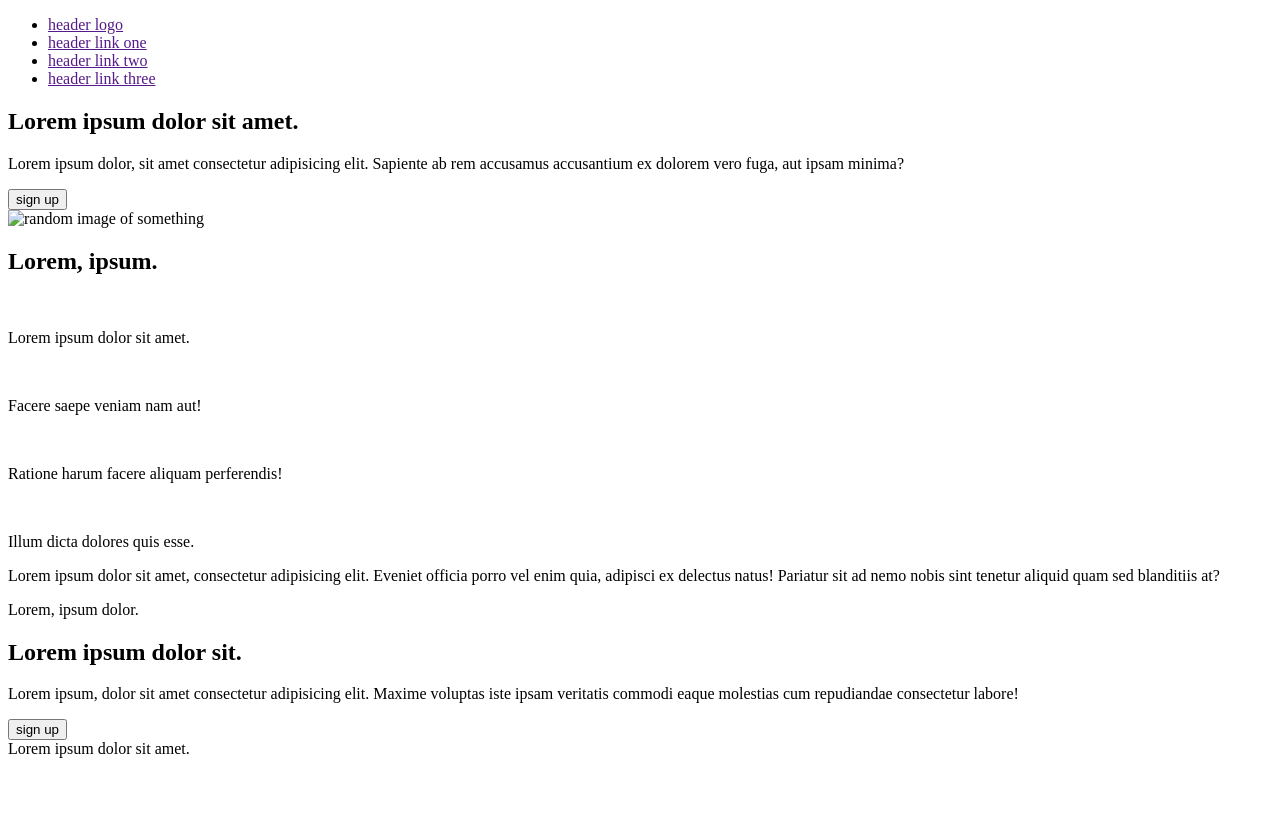
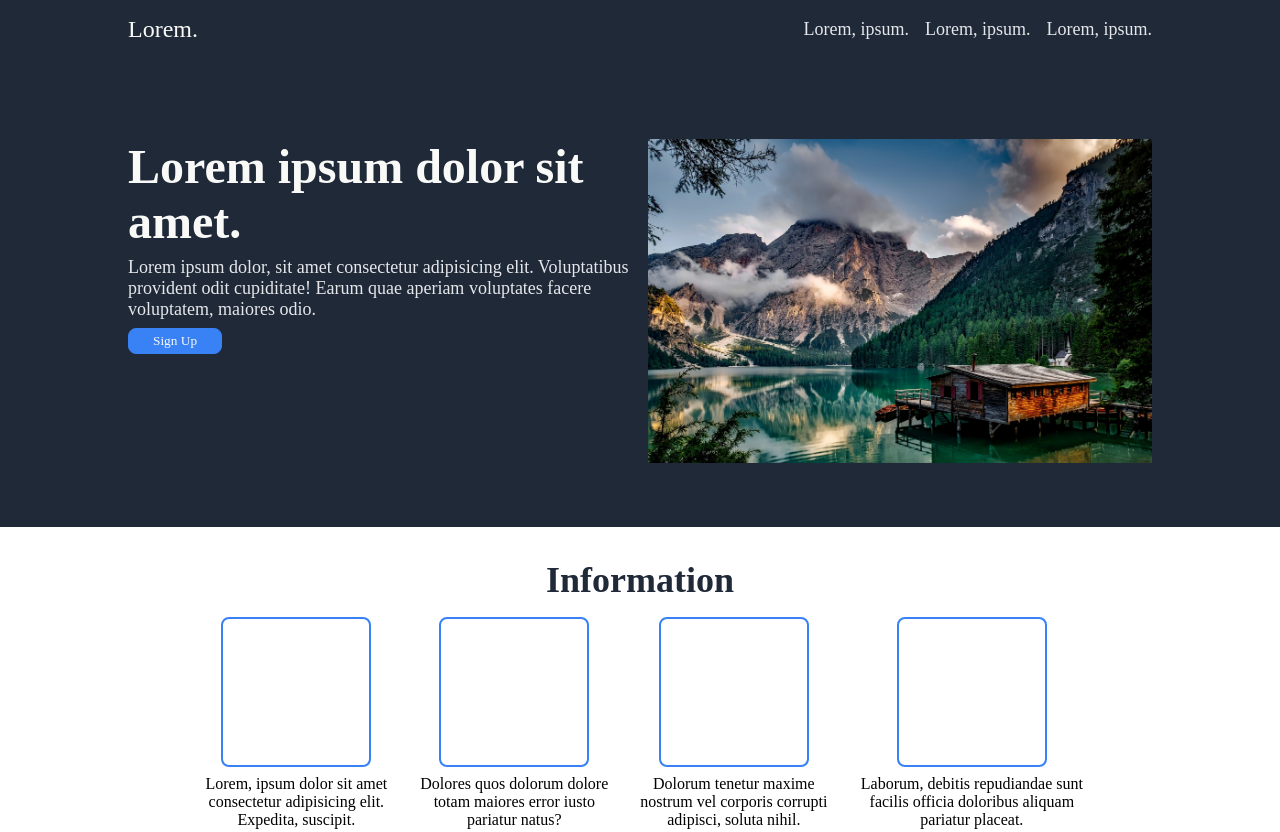
Before and after one commit to playerblair/landing-page, a plain HTML site: page index.html in a window 1280 px wide. Shown: the top 832 px of the page. Before the commit the page ends 800 px from the top, so only its background shows below. Drawn offline with Linux system fonts and the light colour scheme.

Commit message:
Complete landing page

```diff
--- a/index.html
+++ b/index.html
@@ -8,56 +8,68 @@
     <link rel="stylesheet" href="./style.css">
 </head>
 <body>
-    <main class="container">
-        <nav class="navbar">
-            <ul>
-                <li><a href="">header logo</a></li>
-                <li><a href="">header link one</a></li>
-                <li><a href="">header link two</a></li>
-                <li><a href="">header link three</a></li>
+    <nav>
+        <ul class="container">
+            <li class="logo"><a href="">Lorem.</a></li>
+            <li><a href="">Lorem, ipsum.</a></li>
+            <li><a href="">Lorem, ipsum.</a></li>
+            <li><a href="">Lorem, ipsum.</a></li>
         </ul>
     </nav>
+    <main>
         <section class="intro">
-            <div class="intro-text">
+            <div class="container">
+                <div class="text">
                     <h1>Lorem ipsum dolor sit amet.</h1>
-                <p>Lorem ipsum dolor, sit amet consectetur adipisicing elit. Sapiente ab rem accusamus accusantium ex dolorem vero fuga, aut ipsam minima?</p>
-                <button>sign up</button>
+                    <p>Lorem ipsum dolor, sit amet consectetur adipisicing elit. Voluptatibus provident odit cupiditate! Earum quae aperiam voluptates facere voluptatem, maiores odio.</p>
+                    <button class="button">Sign Up</button>
                 </div>
-            <img src="" alt="random image of something">
+                <div class="image">
+                    <img src="./images/intro-image.jpg" alt="This is placeholder for an image">
+                </div>
+            </div>
         </section>
-        <section class="information">
-            <h1>Lorem, ipsum.</h1>
+        <section class="info">
+            <div class="container">
+                <h1>Information</h1>
                 <div class="boxes">
                     <div class="box">
-                    <img src="" alt="">
-                    <p>Lorem ipsum dolor sit amet.</p>
+                        <div class="shape"></div>
+                        <p>Lorem, ipsum dolor sit amet consectetur adipisicing elit. Expedita, suscipit.</p>
                     </div>
                     <div class="box">
-                    <img src="" alt="">
-                    <p>Facere saepe veniam nam aut!</p>
+                        <div class="shape"></div>
+                        <p>Dolores quos dolorum dolore totam maiores error iusto pariatur natus?</p>
                     </div>
                     <div class="box">
-                    <img src="" alt="">
-                    <p>Ratione harum facere aliquam perferendis!</p>
+                        <div class="shape"></div>
+                        <p>Dolorum tenetur maxime nostrum vel corporis corrupti adipisci, soluta nihil.</p>
                     </div>
                     <div class="box">
-                    <img src="" alt="">
-                    <p>Illum dicta dolores quis esse.</p>
+                        <div class="shape"></div>
+                        <p>Laborum, debitis repudiandae sunt facilis officia doloribus aliquam pariatur placeat.</p>
+                    </div>
                 </div>
             </div>
         </section>
         <section class="quote">
-            <p>Lorem ipsum dolor sit amet, consectetur adipisicing elit. Eveniet officia porro vel enim quia, adipisci ex delectus natus! Pariatur sit ad nemo nobis sint tenetur aliquid quam sed blanditiis at?</p>
-            <p>Lorem, ipsum dolor.</p>
+            <div class="container">
+                <p class="message">Lorem ipsum dolor sit amet consectetur adipisicing elit. Ullam recusandae odio vel itaque. Sapiente cum quas, nulla rem aut molestias corrupti obcaecati fuga dolore. Consequuntur modi odit repudiandae odio officiis.</p>
+                <p class="credit">-Lorem, ipsum dolor.</p>
+            </div>
         </section>
         <section class="newsletter">
+            <div class="container">
                 <div class="text">
-                <h1>Lorem ipsum dolor sit.</h1>
-                <p>Lorem ipsum, dolor sit amet consectetur adipisicing elit. Maxime voluptas iste ipsam veritatis commodi eaque molestias cum repudiandae consectetur labore!</p>
+                    <h1>Lorem ipsum dolor sit amet.</h1>
+                    <p>Lorem ipsum dolor, sit amet consectetur adipisicing elit. Libero, consequuntur?</p>
                 </div>
-            <button>sign up</button>
+                <button>Sign Up</button>
+            </div>
         </section>
-        <footer>Lorem ipsum dolor sit amet.</footer>
     </main>
+    <footer>
+        <p>Lorem ipsum dolor sit.</p>
+    </footer>
 </body>
 </html>
--- a/style.css
+++ b/style.css
@@ -0,0 +1,204 @@
+* {
+    padding: 0;
+    margin: 0;
+    box-sizing: border-box;
+}
+
+body {
+    height: 100vh;
+    display: flex;
+    flex-direction: column;
+}
+
+.container {
+    width: 80%;
+    margin-inline: auto;
+    display: flex;
+    gap: 16px;
+}
+
+nav {
+    background-color: #1f2937;
+    padding-top: 16px;
+}
+
+nav ul {
+    list-style-type: none;
+    align-items: center;
+    gap: 10px;
+}
+
+nav a {
+    color: #e5e7eb;
+    text-decoration: none;
+    font-size: 18px;
+}
+
+.logo {
+    margin-right: auto;
+}
+
+.logo a {
+    color: #f9faf8;
+    font-size: 24px;
+}
+
+main {
+    display: flex;
+    flex-direction: column;
+}
+
+.intro {
+    background-color: #1f2937;
+    margin-inline: auto;
+    padding-top: 96px;
+    padding-bottom: 64px;
+}
+
+.intro .text,
+.intro .image {
+    flex: 1;
+}
+
+.text {
+    display: flex;
+    flex-direction: column;
+    gap: 8px;
+    align-items: flex-start;
+}
+
+.intro .text h1 {
+    color: #f9faf8;
+    font-size: 48px;
+    font-weight: bolder;
+}
+
+.intro .text p {
+    color: #e5e7eb;
+    font-size: 18px;
+}
+
+button {
+    padding: 4px 24px;
+    border-radius: 8px;
+    font-family: inherit;
+}
+
+.intro button {
+    background-color: #3882f6;
+    border: 1px solid #3882f6;
+    color: #f9faf8;
+}
+
+.image {
+    display: flex;
+    justify-content: flex-end;
+    align-items: center;
+}
+
+.image img {
+    max-width: 100%;
+    max-height: 100%;
+}
+
+.info {
+    padding-top: 32px;
+    padding-bottom: 96px;
+}
+
+.info .container {
+    width: 70%;
+    flex-direction: column;
+    align-items: center;
+}
+
+.info h1 {
+    color: #1f2937;
+    font-size: 36px;
+    font-weight: bolder;
+}
+
+.boxes {
+    display: flex;
+    gap: 16px;
+    text-align: center;
+}
+
+.box {
+    display: flex;
+    flex-direction: column;
+    gap: 8px;
+    align-items: center;
+}
+
+.shape {
+    height: 150px;
+    width: 150px;
+    border: 2px solid #3882f6;
+    border-radius: 8px;
+}
+
+
+.quote {
+    padding-top: 96px;
+    padding-bottom: 96px;
+    background-color: #e5e7eb;
+    color: #1f2937;
+}
+
+.quote .container{
+    width: 60%;
+    flex-direction: column;
+}
+
+.quote .message {
+    font-size: 36px;
+    font-style: italic;
+    font-weight: lighter;
+    align-self: flex-start;
+}
+
+.quote .credit {
+    align-self: flex-end;
+    font-weight: bold;
+}
+
+.newsletter {
+    padding-top: 96px;
+    padding-bottom: 96px;
+}
+
+.newsletter .container {
+    padding: 32px 48px;
+    background-color: #3882f6;
+    border-radius: 8px;
+    justify-content: space-around;
+    align-items: center;
+    gap: 0px;
+}
+
+.newsletter h1 {
+    color: #f9faf8;
+    font-size: 24px;
+}
+
+.newsletter p {
+    color: #e5e7eb;
+}
+
+.newsletter button {
+    flex-shrink: 0;
+    background: transparent;
+    border: 1px solid #f9faf8;
+    color: #f9faf8;
+}
+
+footer {
+    padding-top: 24px;
+    padding-bottom: 24px;
+    background-color: #1f2937;
+    color: #e5e7eb;
+    display: flex;
+    justify-content: center;
+    align-items: center;
+}
```
Also changed, not shown: images/intro-image.jpg (added). Lines whose indentation alone changed are shown as unchanged.
